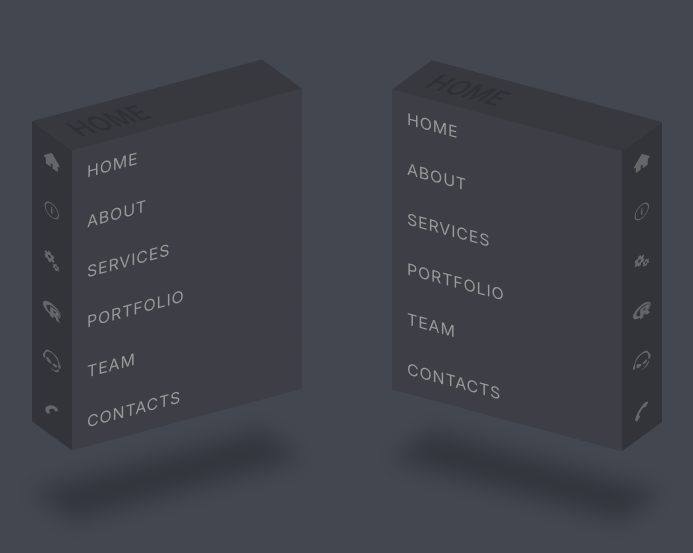
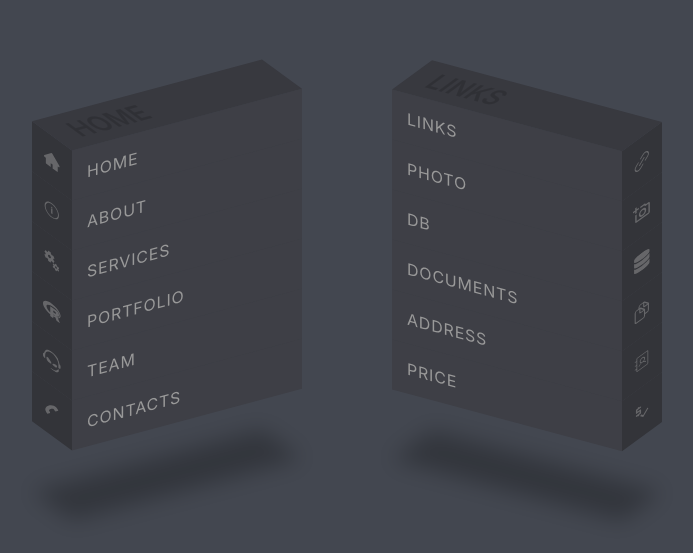
Before and after one commit to RUS29TAM/3d-menu, a React (Create React App) app: page / in a window 1280 px wide. Shown: the part 125-678 px from the top of the page, without its empty margins (313-1006 px from the left). Built offline with nearby package versions, Linux system fonts and the light colour scheme.

Commit message:
style: add icons

```diff
--- a/src/components/Menu.tsx
+++ b/src/components/Menu.tsx
@@ -2,9 +2,11 @@ import React from 'react';
 import styles from './Menu.module.css';
 import {AiFillHome} from "react-icons/ai";
 import {IoIosInformationCircleOutline} from "react-icons/io";
-import {MdOutlineMiscellaneousServices} from "react-icons/md";
+import {MdOutlineAddAPhoto, MdOutlineMiscellaneousServices, MdOutlinePriceCheck} from "react-icons/md";
 import {GiPhone} from "react-icons/gi";
-import {FaRProject, FaTeamspeak} from "react-icons/fa";
+import {FaDatabase, FaRProject, FaTeamspeak} from "react-icons/fa";
+import {PiAddressBookLight, PiLinkSimple} from "react-icons/pi";
+import {IoDocumentsOutline} from "react-icons/io5";
 
 
 const style1 = {'--i': '1'} as React.CSSProperties;
@@ -33,12 +35,12 @@ const Menu = () => {
                 <li style={style1} data-text={'CONTACTS'} className={styles.li}><a className={styles.a} href={'##'}><span className={styles.span}><GiPhone /></span>Contacts</a></li>
             </ul>
             <ul className={styles.ul2}>
-                <li style={style12} data-text={'HOME'} className={styles.li2}><a className={styles.a2} href={'##'}><span className={styles.span2}><AiFillHome /></span>Home</a></li>
-                <li style={style11} data-text={'ABOUT'} className={styles.li2}><a className={styles.a2} href={'##'}><span className={styles.span2}><IoIosInformationCircleOutline /></span>About</a></li>
-                <li style={style10} data-text={'SERVICES'} className={styles.li2}><a className={styles.a2} href={'##'}><span className={styles.span2}><MdOutlineMiscellaneousServices /></span>Services</a></li>
-                <li style={style9} data-text={'PORTFOLIO'} className={styles.li2}><a className={styles.a2} href={'##'}><span className={styles.span2}><FaRProject /></span>Portfolio</a></li>
-                <li style={style8} data-text={'TEAM'} className={styles.li2}><a className={styles.a2} href={'##'}><span className={styles.span2}><FaTeamspeak /></span>Team</a></li>
-                <li style={style7} data-text={'CONTACTS'} className={styles.li2}><a className={styles.a2} href={'##'}><span className={styles.span2}><GiPhone /></span>Contacts</a></li>
+                <li style={style12} data-text={'LINKS'} className={styles.li2}><a className={styles.a2} href={'##'}><span className={styles.span2}><PiLinkSimple /></span>Links</a></li>
+                <li style={style11} data-text={'PHOTO'} className={styles.li2}><a className={styles.a2} href={'##'}><span className={styles.span2}><MdOutlineAddAPhoto /></span>Photo</a></li>
+                <li style={style10} data-text={'DB'} className={styles.li2}><a className={styles.a2} href={'##'}><span className={styles.span2}><FaDatabase /></span>Db</a></li>
+                <li style={style9} data-text={'DOCUMENTS'} className={styles.li2}><a className={styles.a2} href={'##'}><span className={styles.span2}><IoDocumentsOutline /></span>Documents</a></li>
+                <li style={style8} data-text={'ADDRESS'} className={styles.li2}><a className={styles.a2} href={'##'}><span className={styles.span2}><PiAddressBookLight /></span>Address</a></li>
+                <li style={style7} data-text={'PRICE'} className={styles.li2}><a className={styles.a2} href={'##'}><span className={styles.span2}><MdOutlinePriceCheck /></span>Price</a></li>
             </ul>
         </div>
     );
```
